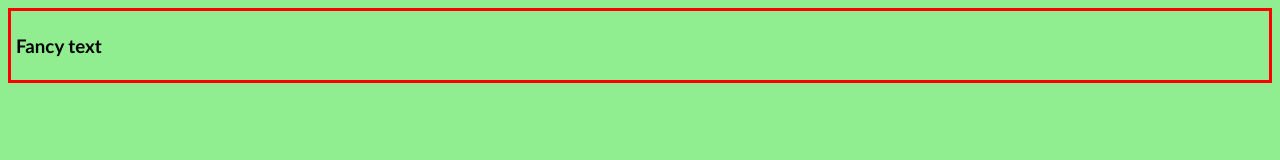
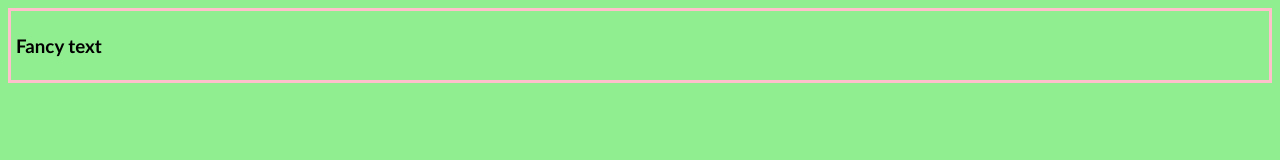
Before and after one commit to katiezzzzz/QA-Repository3, a plain HTML site: page index.html in a window 1280 px wide. Drawn offline with Linux system fonts and the light colour scheme.

Commit message:
chnaged css on main

```diff
--- a/style.css
+++ b/style.css
@@ -2,5 +2,5 @@ body{
     background-color: lightgreen;
     font-family: Calibri;
     padding: 5px;
-    border: 3px solid red;
+    border: 3px solid pink;
 }
```
